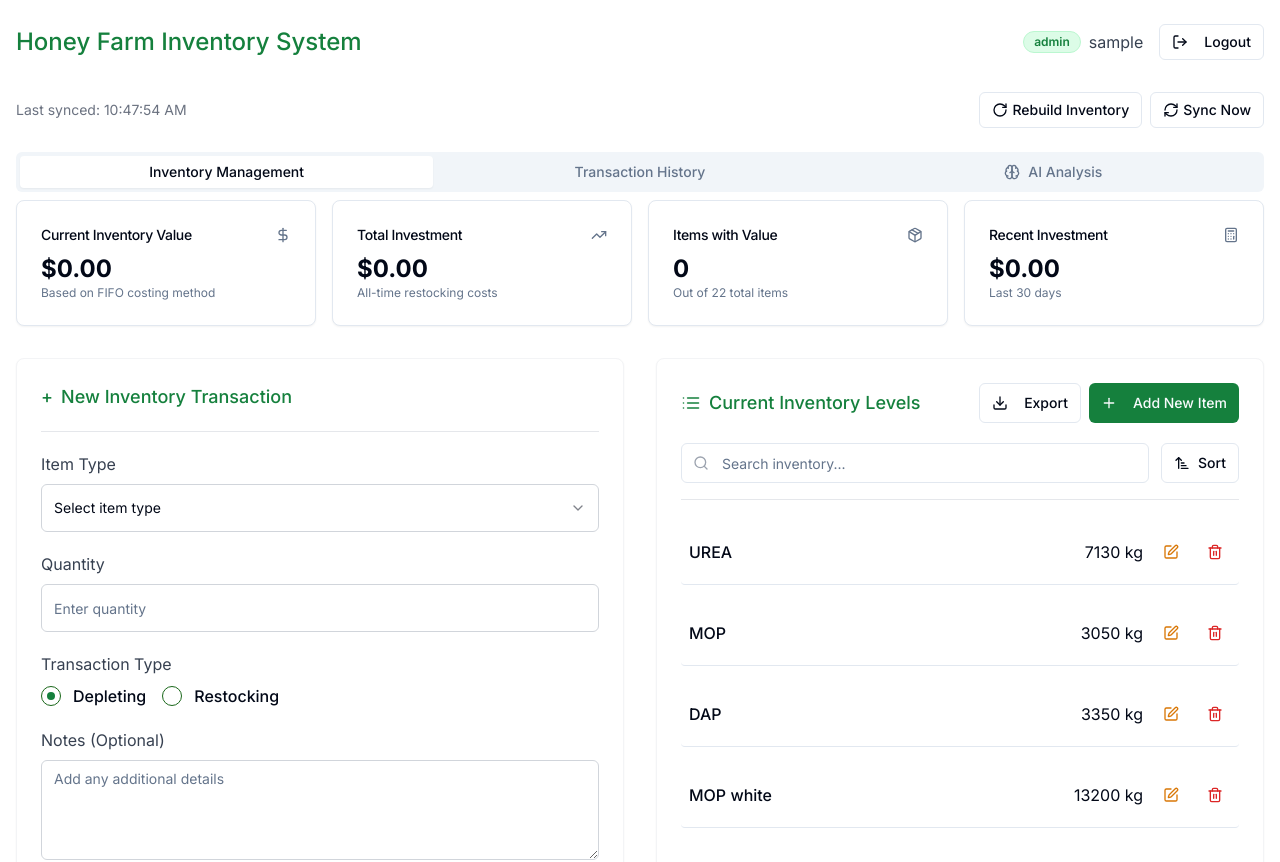
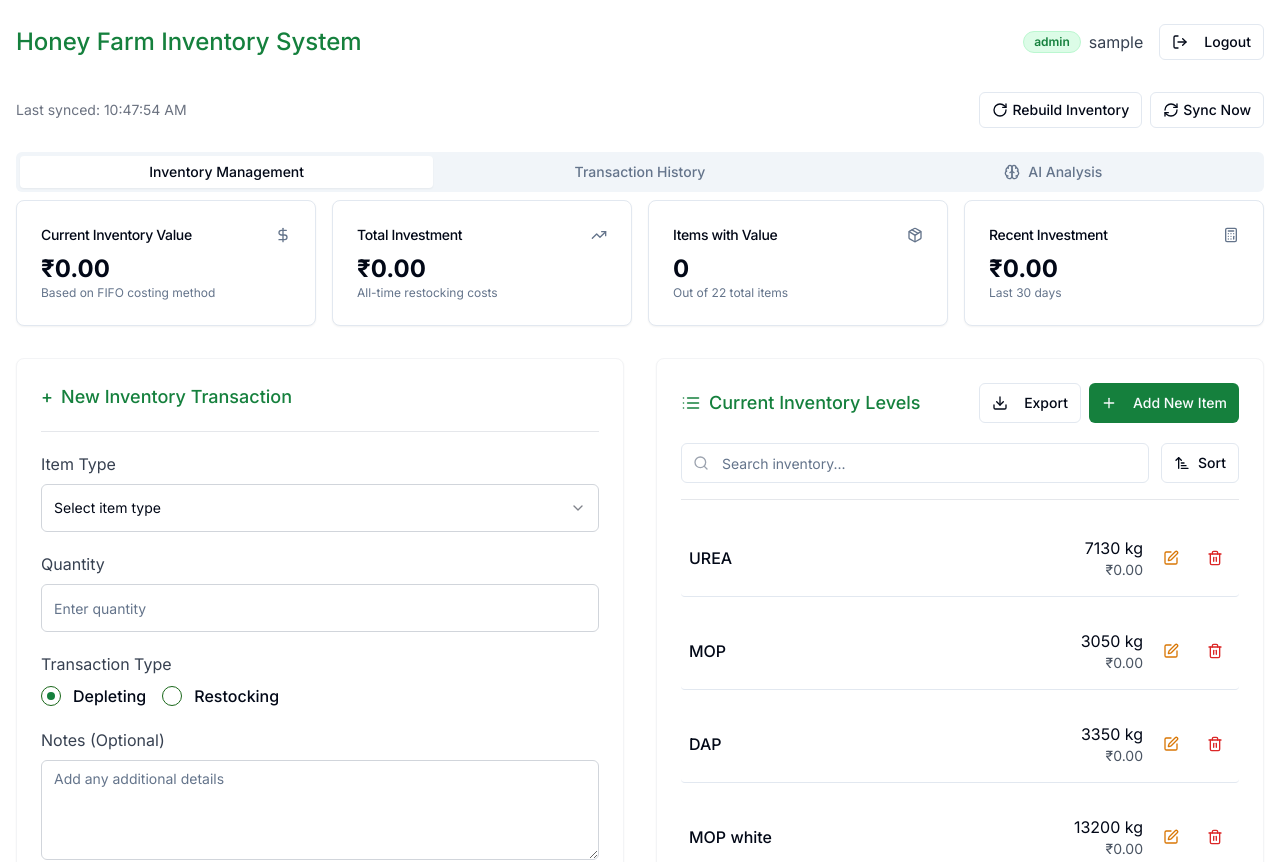
Before and after one commit to niksr4/CoffeeInventoryTracker, a Next.js app: page /dashboard in a window 1280 px wide. Shown: the top 862 px of the page. Built offline with nearby package versions, Linux system fonts and the light colour scheme; sample sign-in values are in the browser's storage.

Commit message:
feat: update currency symbol to ₹ in inventory components
Change `$` to `₹` in inventory-system and summary components.

Co-authored-by: null <208674282+niksr4@users.noreply.github.com>

```diff
--- a/components/inventory-system.tsx
+++ b/components/inventory-system.tsx
@@ -944,12 +944,10 @@ export default function InventorySystem() {
                                     <div className="text-base">
                                       {item.quantity} {item.unit}
                                     </div>
-                                    {itemValue > 0 && (
                                     <div className="text-sm text-gray-600">
                                       ₹{itemValue.toFixed(2)}{" "}
                                       {avgPrice > 0 && `(avg: ₹${avgPrice.toFixed(2)}/${item.unit})`}
                                     </div>
-                                    )}
                                   </div>
                                   {(isAdmin || user?.username === "KAB123") && (
                                     <>
@@ -1474,12 +1472,10 @@ export default function InventorySystem() {
                                   <div className="text-base">
                                     {item.quantity} {item.unit}
                                   </div>
-                                  {itemValue > 0 && (
                                   <div className="text-sm text-gray-600">
                                     ₹{itemValue.toFixed(2)}{" "}
                                     {avgPrice > 0 && `(avg: ₹${avgPrice.toFixed(2)}/${item.unit})`}
                                   </div>
-                                  )}
                                 </div>
                                 {(isAdmin || user?.username === "KAB123") && (
                                   <>
--- a/components/inventory-value-summary.tsx
+++ b/components/inventory-value-summary.tsx
@@ -82,7 +82,7 @@ export default function InventoryValueSummary({ inventory, transactions }: Inven
           <DollarSign className="h-4 w-4 text-muted-foreground" />
         </CardHeader>
         <CardContent>
-          <div className="text-2xl font-bold">${totalInventoryValue.toFixed(2)}</div>
+          <div className="text-2xl font-bold">₹{totalInventoryValue.toFixed(2)}</div>
           <p className="text-xs text-muted-foreground">Based on FIFO costing method</p>
         </CardContent>
       </Card>
@@ -93,7 +93,7 @@ export default function InventoryValueSummary({ inventory, transactions }: Inven
           <TrendingUp className="h-4 w-4 text-muted-foreground" />
         </CardHeader>
         <CardContent>
-          <div className="text-2xl font-bold">${totalRestockingCost.toFixed(2)}</div>
+          <div className="text-2xl font-bold">₹{totalRestockingCost.toFixed(2)}</div>
           <p className="text-xs text-muted-foreground">All-time restocking costs</p>
         </CardContent>
       </Card>
@@ -115,7 +115,7 @@ export default function InventoryValueSummary({ inventory, transactions }: Inven
           <Calculator className="h-4 w-4 text-muted-foreground" />
         </CardHeader>
         <CardContent>
-          <div className="text-2xl font-bold">${recentRestockingCost.toFixed(2)}</div>
+          <div className="text-2xl font-bold">₹{recentRestockingCost.toFixed(2)}</div>
           <p className="text-xs text-muted-foreground">Last 30 days</p>
         </CardContent>
       </Card>
```
Lines whose indentation alone changed are shown as unchanged.
